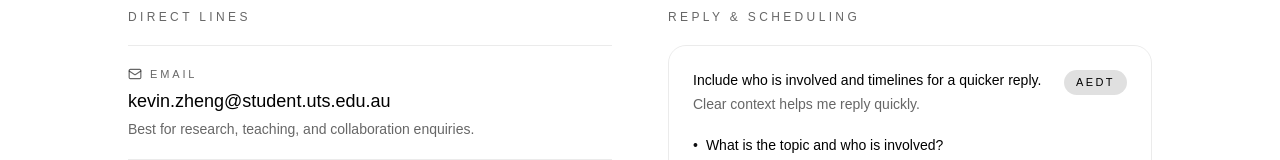
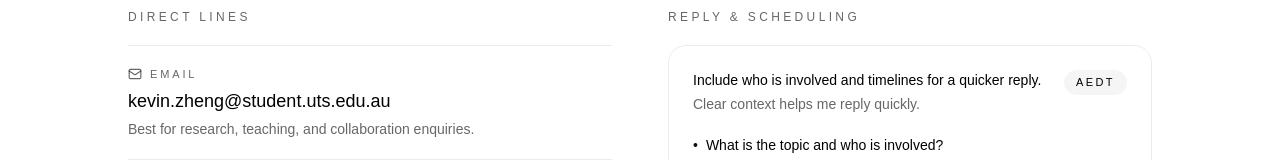
Before and after one commit to kyxzhe/kyxzhe.github.io, a Next.js app: page /contact in a window 1280 px wide. Shown: the part 452-612 px from the top of the page. Built offline with nearby package versions, Linux system fonts and the light colour scheme.

Commit message:
style: lighten reply badge

```diff
--- a/src/app/contact/page.tsx
+++ b/src/app/contact/page.tsx
@@ -161,7 +161,7 @@ export default function ContactPage() {
                   <p className="text-sm text-black dark:text-black">Include who is involved and timelines for a quicker reply.</p>
                   <p className="text-sm text-[rgba(0,0,0,0.6)] dark:text-black">Clear context helps me reply quickly.</p>
                 </div>
-                <span className="px-3 py-1 rounded-full text-[11px] uppercase tracking-[0.22em] bg-[rgba(0,0,0,0.12)] text-[rgba(0,0,0,0.6)] dark:text-black">
+                <span className="px-3 py-1 rounded-full text-[11px] uppercase tracking-[0.22em] bg-[rgba(0,0,0,0.04)] text-[rgba(0,0,0,0.6)] dark:text-black">
                   <span className="text-foreground">AEDT</span>
                 </span>
               </div>
```
